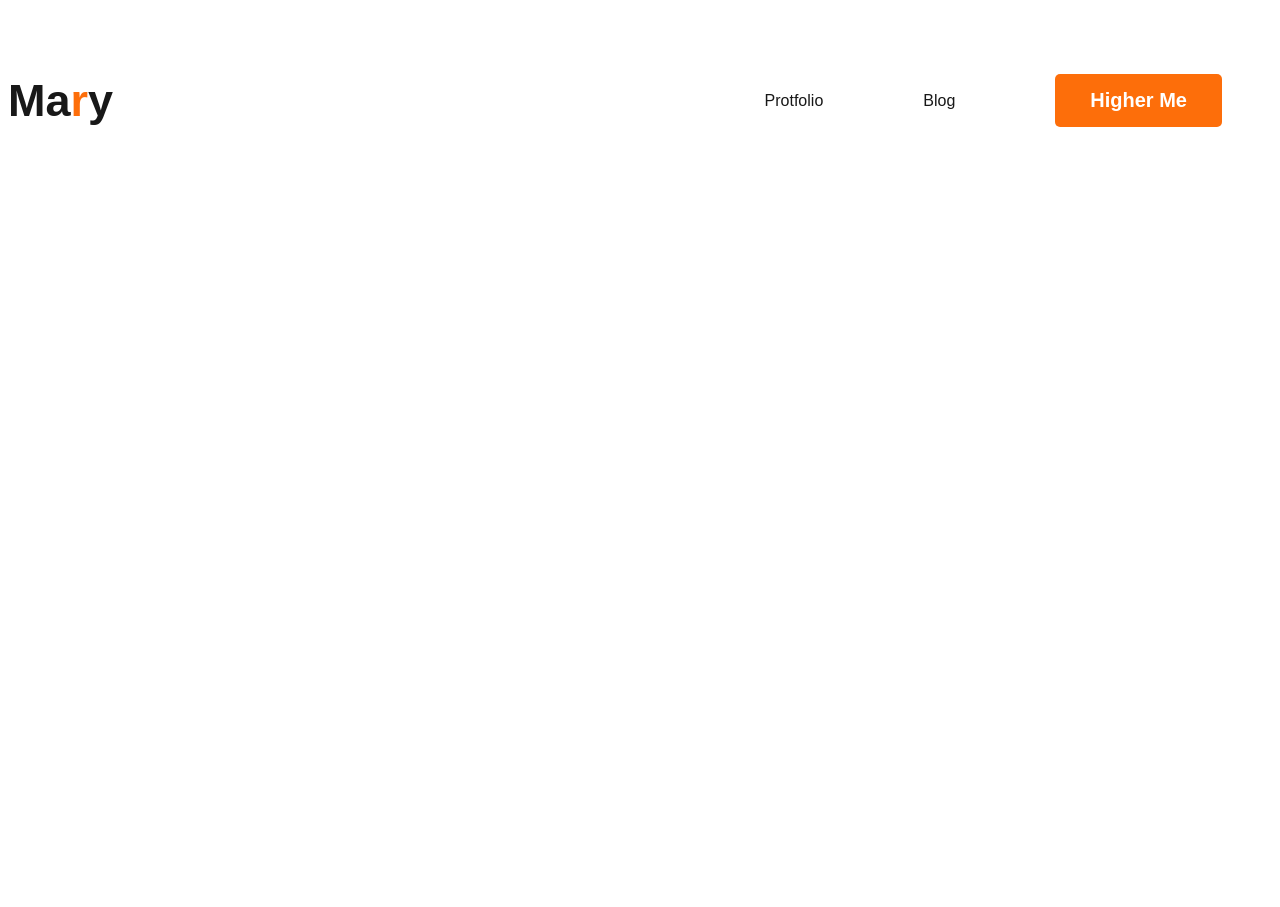
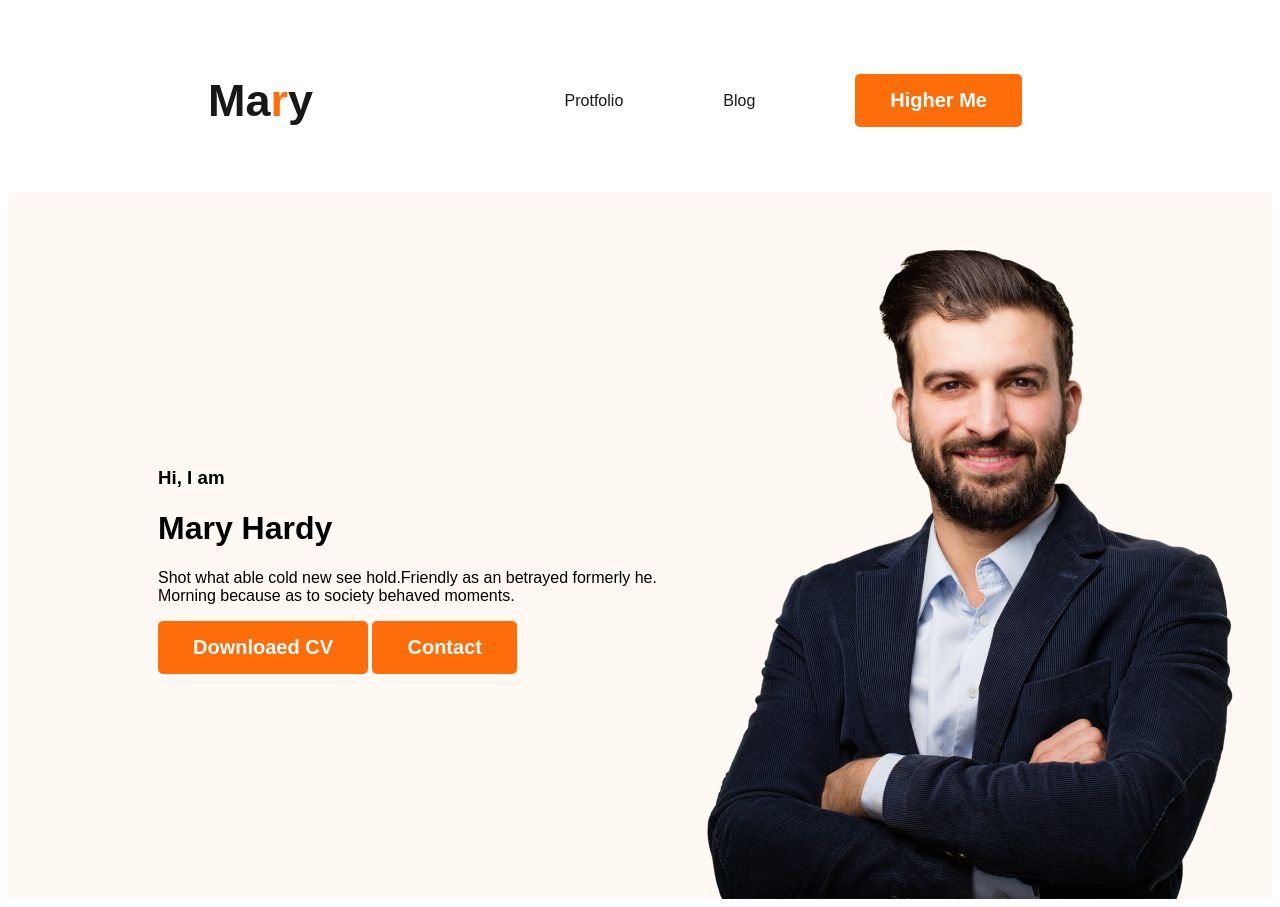
Before and after one commit to ismail3112/web-developer-protfolio, a plain HTML site: page imdex.html in a window 1280 px wide. Before the commit the page ends 800 px from the top, so only its background shows below. Drawn offline with Linux system fonts and the light colour scheme.

Commit message:
banner content added

```diff
--- a/imdex.html
+++ b/imdex.html
@@ -11,8 +11,6 @@
 </head>
 <body>
      <!-- header section start -->
-
-    <header>
      <header>
         <nav>
             <h3 class="nav-title">Ma<span class="text-primary">r</span>y</h3>
@@ -23,6 +21,21 @@
             </ul>
         </nav>
     </header>
+    <header class="header">
+        <nav>
+
+        </nav>
+        <div class="banner-contant">
+            <div>
+                <h3 class="banner-greeting">Hi, I am</h3>
+                <h1 class="banner-title">Mary Hardy</h1>
+                <p>Shot what able cold new see hold.Friendly as an betrayed formerly he. Morning because as to society behaved moments.</p>
+                <button class="btn-primary">Downloaed CV</button>
+                <button class="btn-primary">Contact</button>
+            </div>
+            <img class="profile-pic" src="images/hardy.png" alt="">
+        </div>
+
     </header>
       <!-- header section end -->
 
--- a/protfolio.css
+++ b/protfolio.css
@@ -24,6 +24,7 @@ nav{
    display: flex;
    justify-content: space-between;
    align-items: center;
+   margin: 0 200px;
 }
 .nav-title {
     color: #181818;
@@ -44,3 +45,16 @@ nav a{
     text-decoration: none;
     color: var(--dark-01, #181818);
 }
+
+/* header style */
+.header{
+    background-color: #FFF8F3;
+}
+.banner-contant{
+    padding: 30px 30px 0px 150px;
+    display: flex;
+    align-items: center;
+}
+.banner .profile-pic{
+    width: 500px;
+}
```
Also changed, not shown: images/icons/facebook.png (deleted), images/icons/insta.png (deleted), images/icons/js.png (deleted), images/icons/mongo.png (deleted), images/icons/nodejs.png (deleted), images/icons/react.png (deleted), images/icons/twitter.png (deleted). Lines whose indentation alone changed are shown as unchanged.
